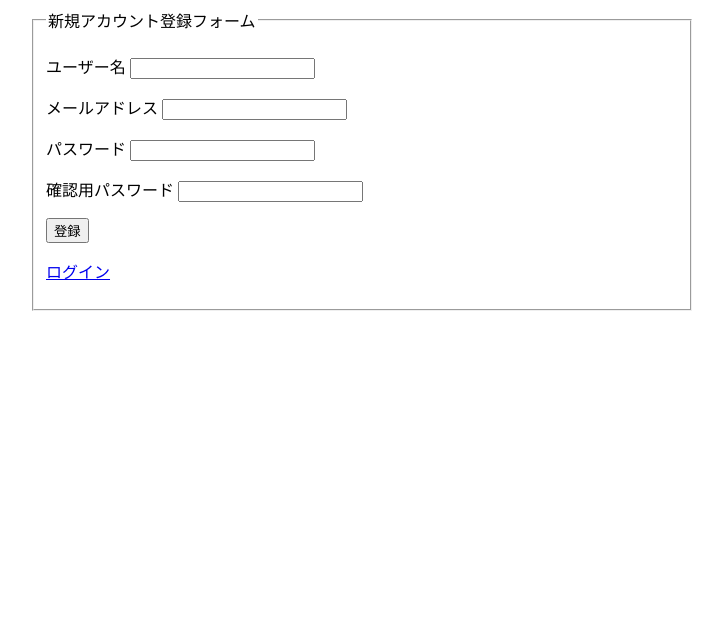
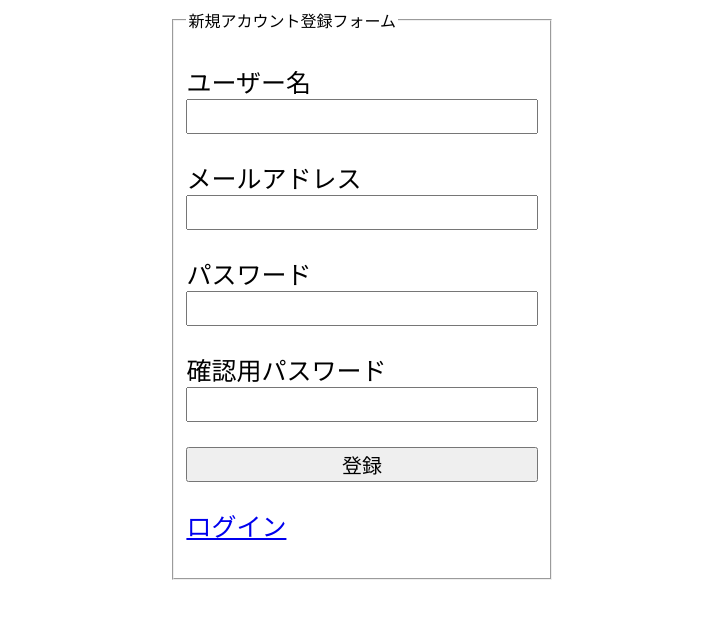
Before and after one commit to naganuma514/github-start, a PHP site: page /adduser.php in a window 1280 px wide. Shown: the top 619 px of the page, without its empty margins (278-1001 px from the left). Run offline with PHP 8.4, Linux system fonts and the light colour scheme.

Commit message:
update: スタイル、バリデーション処理の見直し

```diff
--- a/login/adduser.php
+++ b/login/adduser.php
@@ -7,7 +7,7 @@ error_reporting(E_ALL);
 session_start();
 
 //DBとClassの読み込み。
-require 'database.php';
+require './tools/database.php';
 require './class/register_class.php';
 
 $err = [];
@@ -42,18 +42,17 @@ if (filter_input(INPUT_SERVER, 'REQUEST_METHOD') === 'POST') {
 </head>
 
 <body>
-    <?php if (count($err) !== 0) : ?>
-        <?php foreach ($err as $e) : ?>
-            <p class="error"><?php echo h($e); ?></p>
-        <?php endforeach; ?>
-    <?php endif; ?>
-
     <?php if (isset($success) && $success) : ?>
         <p>登録に成功しました。</p>
         <p><a href="index.php">こちらからログインしてください。</a></p>
     <?php else : ?>
         <fieldset class="form-frame">
             <legend>新規アカウント登録フォーム</legend>
+            <?php if (count($err) !== 0) : ?>
+                <?php foreach ($err as $e) : ?>
+                    <p class="error">・<?php echo h($e); ?></p>
+                <?php endforeach; ?>
+            <?php endif; ?>
             <form action="" method="post">
                 <p>
                     <label class="form-frame__label" for="user_name">ユーザー名</label>
--- a/login/class/login_class.php
+++ b/login/class/login_class.php
@@ -9,17 +9,17 @@ class Login
         $err = [];
 
         $this->params = filter_input_array(INPUT_POST, [
-            'email' => FILTER_VALIDATE_EMAIL,
+            'email' => FILTER_DEFAULT,
             'password' => FILTER_DEFAULT,
         ]);
 
         foreach ((array)$this->params as $key => $value) {
-            if ($value === false) {
+            if ($value === '') {
                 $err[] = $this->checkInput($key);
             }
         }
 
-        if ($this->mailCheck($this->params['email'])) {
+        if ($this->params['email'] !== '' && $this->mailCheck($this->params['email'])) {
             $err[] = "メールアドレスの入力に誤りがあります";
         }
 
--- a/login/class/register_class.php
+++ b/login/class/register_class.php
@@ -10,18 +10,18 @@ class Register
 
         $this->params = filter_input_array(INPUT_POST, [
             'user_name' => FILTER_DEFAULT,
-            'email' => FILTER_VALIDATE_EMAIL,
+            'email' => FILTER_DEFAULT,
             'password' => FILTER_DEFAULT,
             'password_conf' => FILTER_DEFAULT
         ]);
 
         foreach ((array)$this->params as $key => $value) {
-            if ($value === false) {
+            if ($value === '') {
                 $err[] = $this->checkInput($key);
             }
         }
 
-        if ($this->mailCheck($this->params['email'])) {
+        if ($this->params['email'] !== '' && $this->mailCheck($this->params['email'])) {
             $err[] = "メールアドレスの入力に誤りがあります";
         }
 
--- a/login/css/style.css
+++ b/login/css/style.css
@@ -1,12 +1,36 @@
 .form-frame {
-    margin: 0 auto;
-    width: 50%;
+  margin: 0 auto;
+  width: 30%;
 }
 
 .form-frame__label {
-    width: 30px;
+  width: 200px;
+}
+
+* {
+  -webkit-font-smoothing: antialiased;
+  -moz-osx-font-smoothing: grayscale;
+  font-family: 游ゴシック体, 'Yu Gothic', YuGothic, 'ヒラギノ角ゴシック Pro',
+    'Hiragino Kaku Gothic Pro', メイリオ, Meiryo, Osaka, 'ＭＳ Ｐゴシック',
+    'MS PGothic', sans-serif;
+  box-sizing: border-box;
+}
+
+p {
+  display: flex;
+  flex-direction: column;
+  font-size: 25px;
+}
+
+input {
+  font-size: 25px;
+}
+
+button {
+  font-size: 20px;
 }
 
 .error {
-    color: red;
+  color: red;
+  font-size: 20px;
 }
--- a/login/main.php
+++ b/login/main.php
@@ -3,11 +3,11 @@
 session_start();
 $login_user = $_SESSION['login_user'];
 
+require './tools/database.php';
+
 if (!isset($login_user)) {
     header('Location:index.php');
 }
-
-require 'database.php';
 
 if (filter_input(INPUT_SERVER, 'REQUEST_METHOD') === 'POST') {
     unset($_SESSION['login_user']);
@@ -22,6 +22,7 @@ if (filter_input(INPUT_SERVER, 'REQUEST_METHOD') === 'POST') {
 <head>
     <meta charset="UTF-8">
     <title><?php echo $login_user['user_name']; ?>のアカウントページ</title>
+    <link rel="stylesheet" href="./css/style.css">
 </head>
 
 <body>
```
Also changed, not shown: login/index.php (+5 -5 lines), login/tools/database.php (renamed from login/database.php).
